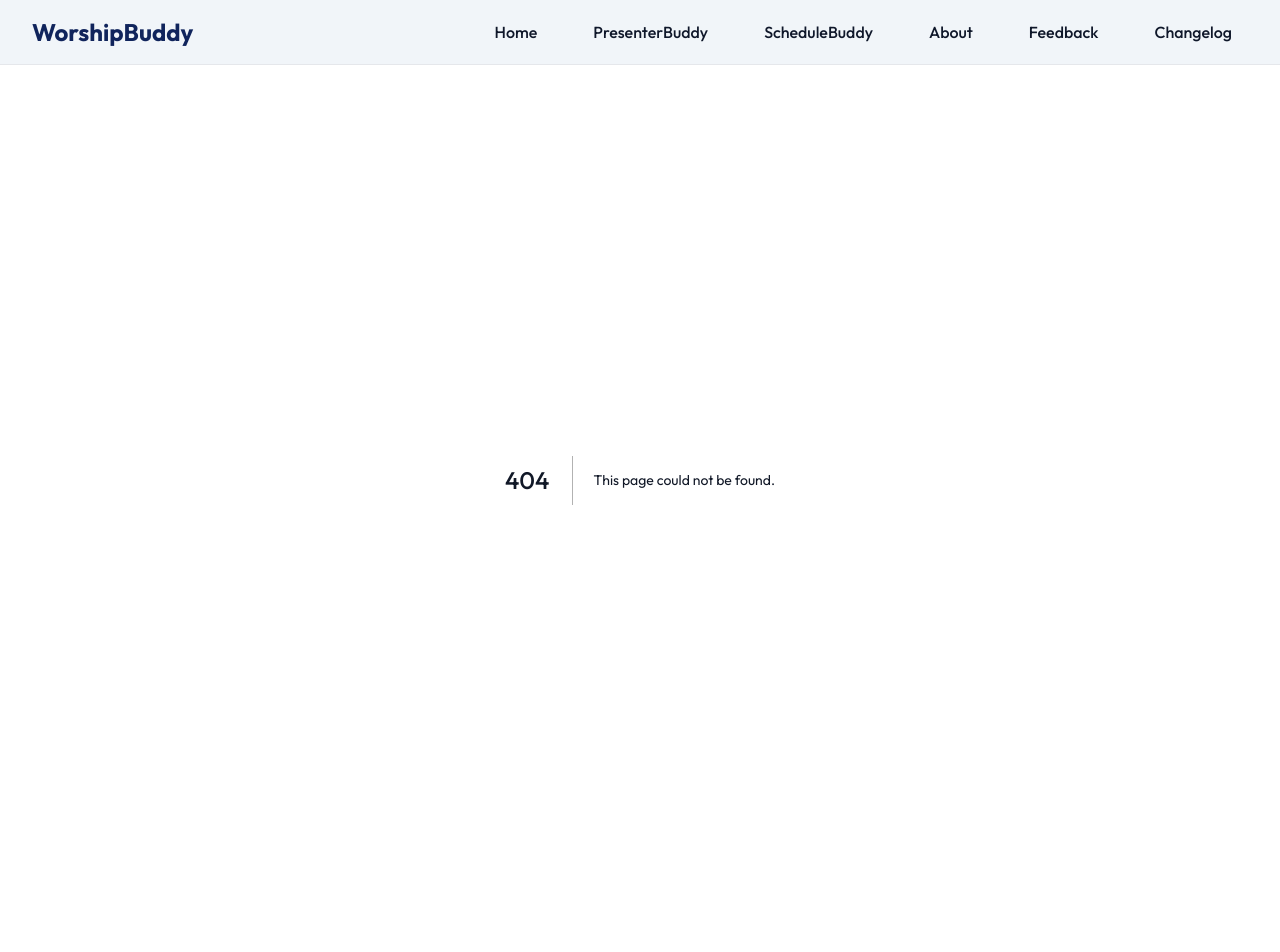
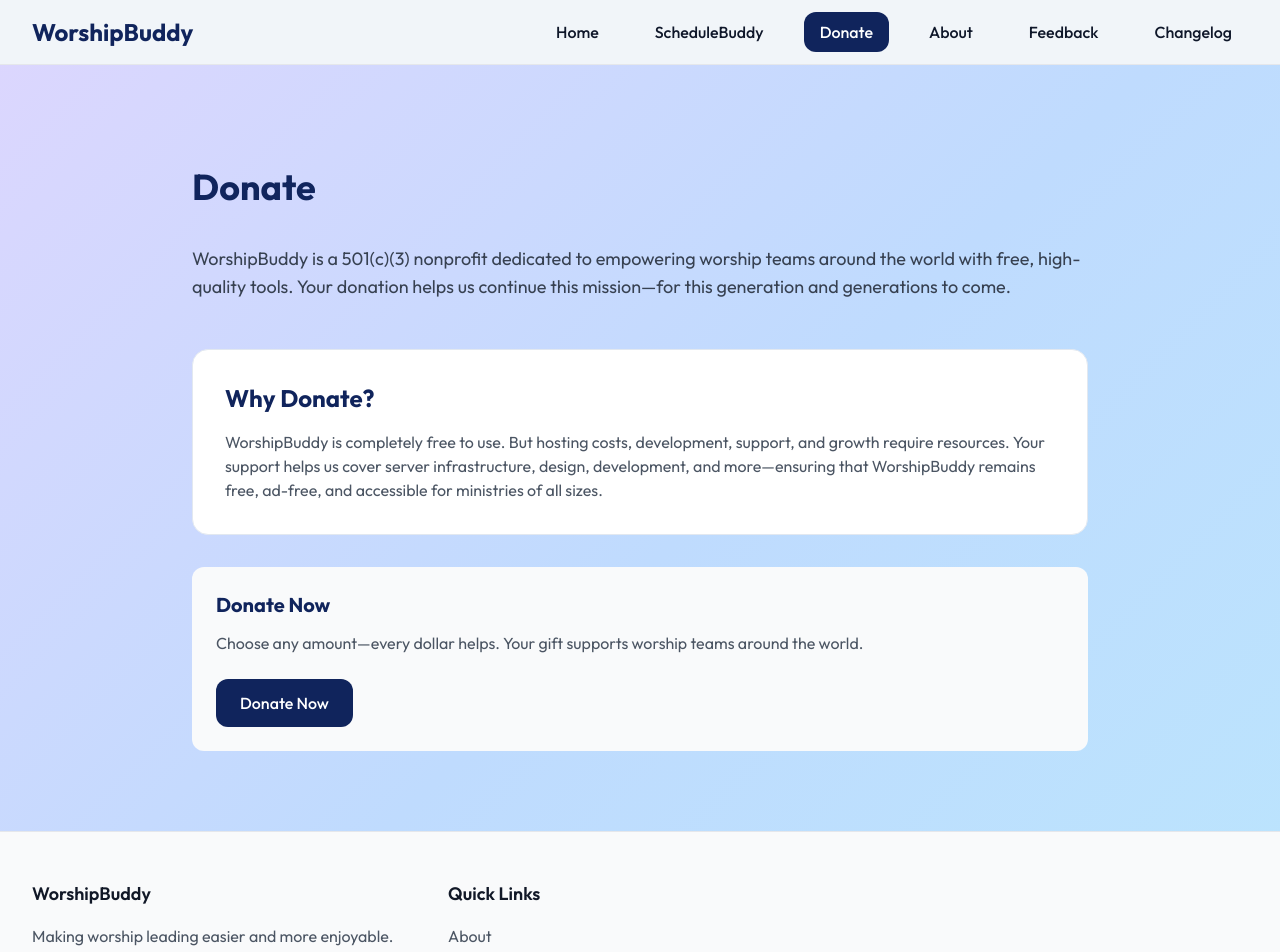
Before and after one commit to WorshipBuddy/worshipbuddy.org, a Next.js app: page /donate in a window 1280 px wide. Before the commit this address had no page. Shown: the top 952 px of the page. Before the commit the page ends 880 px from the top, so only its background shows below. Built offline with nearby package versions, Linux system fonts and the light colour scheme.

Commit message:
linkings and donate page

```diff
--- a/app/about/page.js
+++ b/app/about/page.js
@@ -132,7 +132,7 @@ export default function About() {
                 </div>
               </div>
             </div>
-
+{/*}
             <div className="section-card animate-fade-in">
               <h2 className="text-2xl font-bold mb-6 text-[#10245c]">Join Our Community</h2>
               <p className="mb-6 text-gray-600">
@@ -159,7 +159,7 @@ export default function About() {
                   Discord
                 </a>
               </div>
-            </div>
+            </div>*/}
           </div>
         </div>
       </section>
--- /dev/null
+++ b/app/donate/page.js
@@ -0,0 +1,46 @@
+import Footer from "@/components/Footer";
+
+export default function Donate() {
+  return (
+    <>
+      <script src="https://zeffy-scripts.s3.ca-central-1.amazonaws.com/embed-form-script.min.js"></script>
+
+      <main className="min-h-screen">
+        <section className="container mx-auto px-4 py-20">
+          <div className="max-w-4xl mx-auto">
+            <h1 className="text-4xl font-bold mb-8 gradient-text leading-tight py-1">Donate</h1>
+            <p className="text-lg mb-12 text-gray-700">
+              WorshipBuddy is a 501(c)(3) nonprofit dedicated to empowering worship teams around the world with free, high-quality tools.
+              Your donation helps us continue this mission—for this generation and generations to come.
+            </p>
+
+            <div className="space-y-8 text-gray-900">
+              <div className="section-card">
+                <h2 className="text-2xl font-bold mb-4 text-[#10245c]">Why Donate?</h2>
+                <p className="text-gray-600">
+                  WorshipBuddy is completely free to use. But hosting costs, development, support, and growth require resources.
+                  Your support helps us cover server infrastructure, design, development, and more—ensuring that WorshipBuddy remains
+                  free, ad-free, and accessible for ministries of all sizes.
+                </p>
+              </div>
+
+              <div className="p-6 rounded-xl bg-gray-50">
+                <h3 className="text-xl font-bold mb-3 text-[#10245c]">Donate Now</h3>
+                <p className="mb-6 text-gray-600">
+                  Choose any amount—every dollar helps. Your gift supports worship teams around the world.
+                </p>
+                <a
+                className="btn-primary inline-block cursor-pointer"
+                zeffy-form-link="https://www.zeffy.com/embed/donation-form/supports-worship-teams-around-the-world?modal=true"
+              >
+                Donate Now
+              </a>
+              </div>
+            </div>
+          </div>
+        </section>
+        <Footer />
+      </main>
+    </>
+  );
+}
--- a/app/feedback/page.js
+++ b/app/feedback/page.js
@@ -12,18 +12,11 @@ export default function Feedback() {
           <div className="space-y-8 text-gray-900">
             <div className="section-card">
               <h2 className="text-2xl font-bold mb-4 text-[#10245c]">Share Your Thoughts</h2>
-              <p className="mb-6 text-gray-600">
+              <p className="text-gray-600">
                 Have suggestions for new features or improvements? Found a bug? We&apos;d love to hear from you!
               </p>
-              <a
-                href="https://worshipbuddy.atlassian.net/servicedesk"
-                target="_blank"
-                rel="noopener noreferrer"
-                className="btn-primary inline-block"
-              >
-                Submit Feedback
-              </a>
             </div>
+            {/*
             <div className="section-card">
               <h2 className="text-2xl font-bold mb-4 text-[#10245c]">Join Our Community</h2>
               <p className="mb-6 text-gray-600">
@@ -37,26 +30,50 @@ export default function Feedback() {
               >
                 Join Discord Community
               </a>
-            </div>
+            </div>*/}
             <div className="p-6 rounded-xl bg-gray-50">
               <h3 className="text-xl font-bold mb-3 text-[#10245c]">Feature Requests</h3>
-              <p className="text-gray-600">
+              <p className="mb-6 text-gray-600">
                 Have an idea for a new feature? Let us know! We&apos;re always looking for ways to
                 improve WorshipBuddy.
               </p>
+              <a
+                href="https://worshipbuddy.canny.io"
+                target="_blank"
+                rel="noopener noreferrer"
+                className="btn-primary inline-block"
+              >
+                Submit Feature Request
+              </a>
             </div>
             <div className="p-6 rounded-xl bg-gray-50">
               <h3 className="text-xl font-bold mb-3 text-[#10245c]">Bug Reports</h3>
-              <p className="text-gray-600">
+              <p className="mb-6 text-gray-600">
                 Found a bug? Help us fix it by providing details about the issue you encountered.
               </p>
+              <a
+                href="https://worshipbuddy.atlassian.net/servicedesk"
+                target="_blank"
+                rel="noopener noreferrer"
+                className="btn-primary inline-block"
+              >
+                Submit Support Request
+              </a>
             </div>
             <div className="p-6 rounded-xl bg-gray-50">
               <h3 className="text-xl font-bold mb-3 text-[#10245c]">General Feedback</h3>
-              <p className="text-gray-600">
+              <p className="mb-6 text-gray-600">
                 Share your thoughts about WorshipBuddy. Your feedback helps us make the app
                 better for everyone.
               </p>
+              <a
+                href="https://worshipbuddy.atlassian.net/servicedesk"
+                target="_blank"
+                rel="noopener noreferrer"
+                className="btn-primary inline-block"
+              >
+                Submit General Feedback
+              </a>
             </div>
           </div>
         </div>
--- a/app/schedule-buddy/page.js
+++ b/app/schedule-buddy/page.js
@@ -25,10 +25,6 @@ export default function ScheduleBuddy() {
                 <span className="text-[#10245c] mr-3">•</span>
                 <span className="text-gray-600">Service planning and team assignments</span>
               </li>
-              <li className="flex items-start">
-                <span className="text-[#10245c] mr-3">•</span>
-                <span className="text-gray-600">Email and notification system</span>
-              </li>
             </ul>
           </div>
 
@@ -38,7 +34,7 @@ export default function ScheduleBuddy() {
               ScheduleBuddy is available as a web application, making it accessible from any device.
             </p>
             <a
-              href="https://github.com/worshipbuddy/schedulebuddy"
+              href="https://schedule.worshipbuddy.org"
               target="_blank"
               rel="noopener noreferrer"
               className="btn-primary inline-block"
--- a/components/Footer.jsx
+++ b/components/Footer.jsx
@@ -31,7 +31,7 @@ export default function Footer() {
               </li>
             </ul>
           </div>
-          <div>
+          {/*<div>
             <h3 className="text-lg font-semibold text-gray-900 mb-4">Connect</h3>
             <ul className="space-y-2">
               <li>
@@ -55,7 +55,7 @@ export default function Footer() {
                 </a>
               </li>
             </ul>
-          </div>
+          </div>*/}
         </div>
         <div className="mt-8 pt-8 border-t border-gray-200">
           <p className="text-center text-gray-600">
--- a/components/Nav.jsx
+++ b/components/Nav.jsx
@@ -11,8 +11,9 @@ export default function Nav() {
 
   const navItems = [
     { name: "Home", href: "/" },
-    { name: "PresenterBuddy", href: "/presenter-buddy" },
+    //{ name: "PresenterBuddy", href: "/presenter-buddy" },
     { name: "ScheduleBuddy", href: "/schedule-buddy" },
+    { name: "Donate", href: "/donate" },
     { name: "About", href: "/about" },
     { name: "Feedback", href: "/feedback" },
     { name: "Changelog", href: "/changelog" },
```
